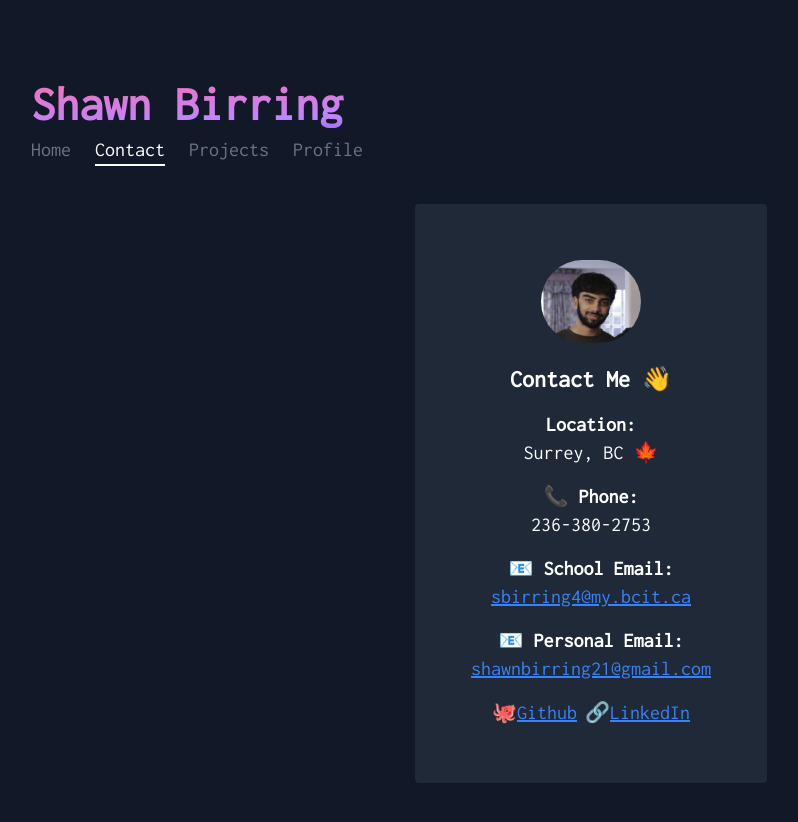
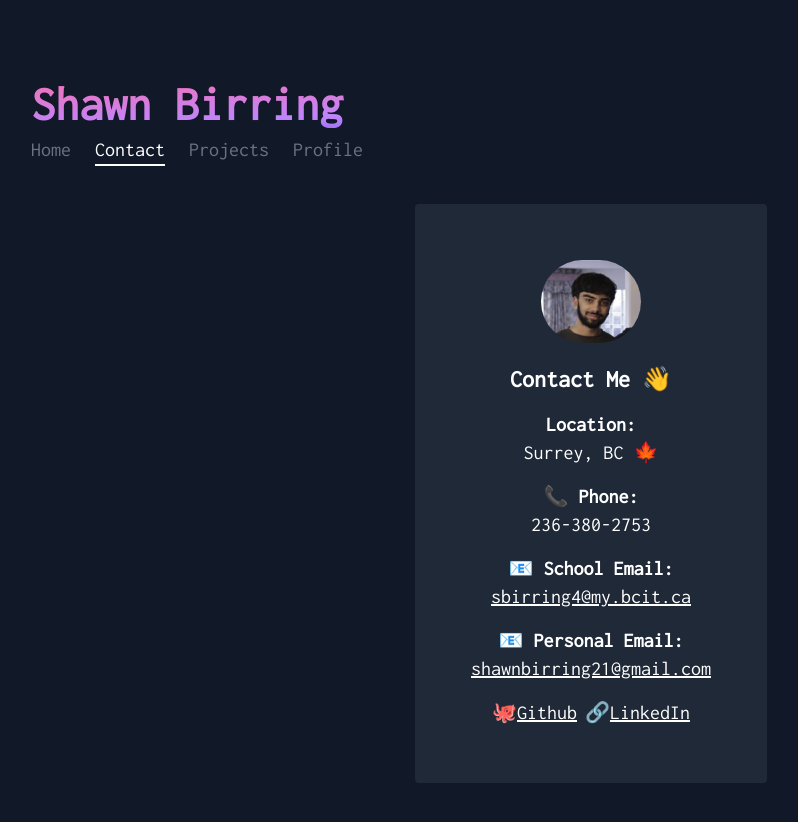
Before and after one commit to shawnbirring/webfolio, a Next.js app: page /contact in a window 1280 px wide. Shown: the whole page, without its empty margins (49-847 px from the left). Built offline with nearby package versions, Linux system fonts and the light colour scheme.

Commit message:
no python skill and link style changes

```diff
--- a/app/contact/page.tsx
+++ b/app/contact/page.tsx
@@ -28,7 +28,7 @@ export default function Contact() {
             📧 <strong>School Email:</strong> <br />
             <Link
               href="mailto:sbirring4@my.bcit.ca"
-              className="text-blue-500 underline"
+              className="underline hover:text-blue-500"
             >
               sbirring4@my.bcit.ca
             </Link>
@@ -37,7 +37,7 @@ export default function Contact() {
             📧 <strong>Personal Email:</strong> <br />
             <Link
               href="mailto:shawnbirring21@gmail.com"
-              className="text-blue-500 underline"
+              className="underline hover:text-blue-500"
             >
               shawnbirring21@gmail.com
             </Link>
@@ -47,7 +47,7 @@ export default function Contact() {
             <Link
               href="https://github.com/shawnbirring"
               target="_blank"
-              className="mr-2 text-blue-500 underline"
+              className="mr-2 underline hover:text-blue-500"
             >
               Github
             </Link>
@@ -55,7 +55,7 @@ export default function Contact() {
             <Link
               href="https://linkedin.com/in/shawnbirring"
               target="_blank"
-              className="text-blue-500 underline"
+              className="underline hover:text-blue-500"
             >
               LinkedIn
             </Link>
--- a/components/Skills.tsx
+++ b/components/Skills.tsx
@@ -4,8 +4,7 @@ export default function Skills() {
   const skills = [
     {
       title: "Languages",
-      content:
-        "Java, JavaScript, Typescript, C, Python, HTML, CSS, SQL, React, EJS",
+      content: "Java, JavaScript, Typescript, C, HTML, CSS, SQL, React, EJS",
     },
     {
       title: "Tools",
```
